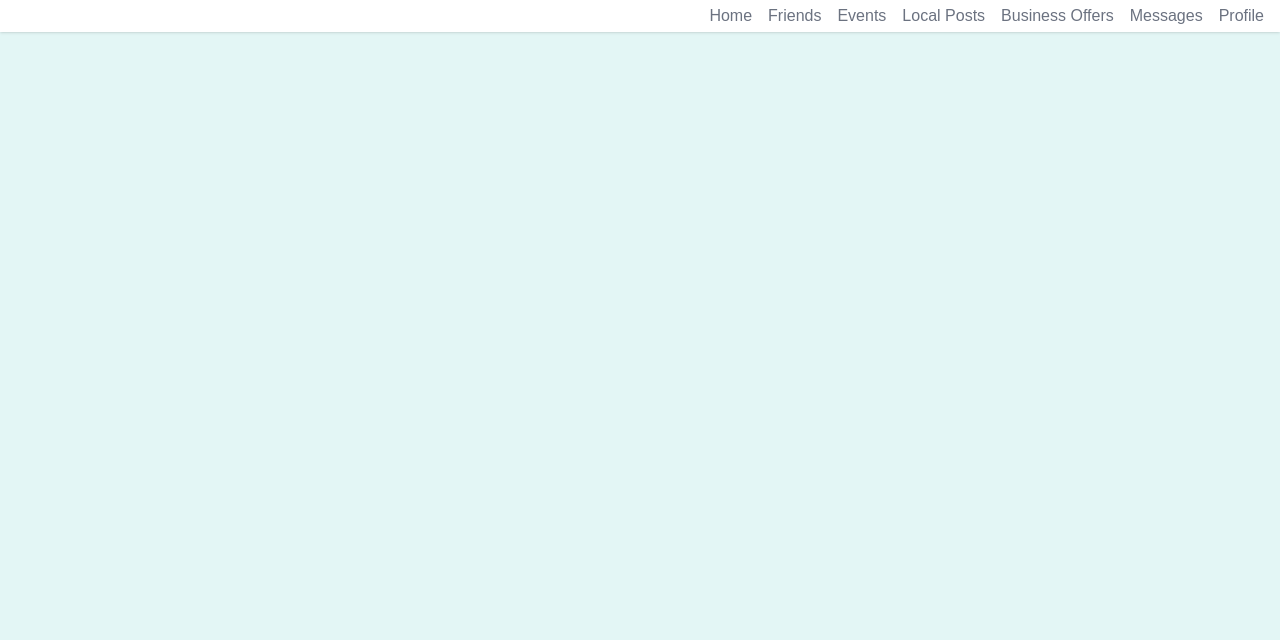
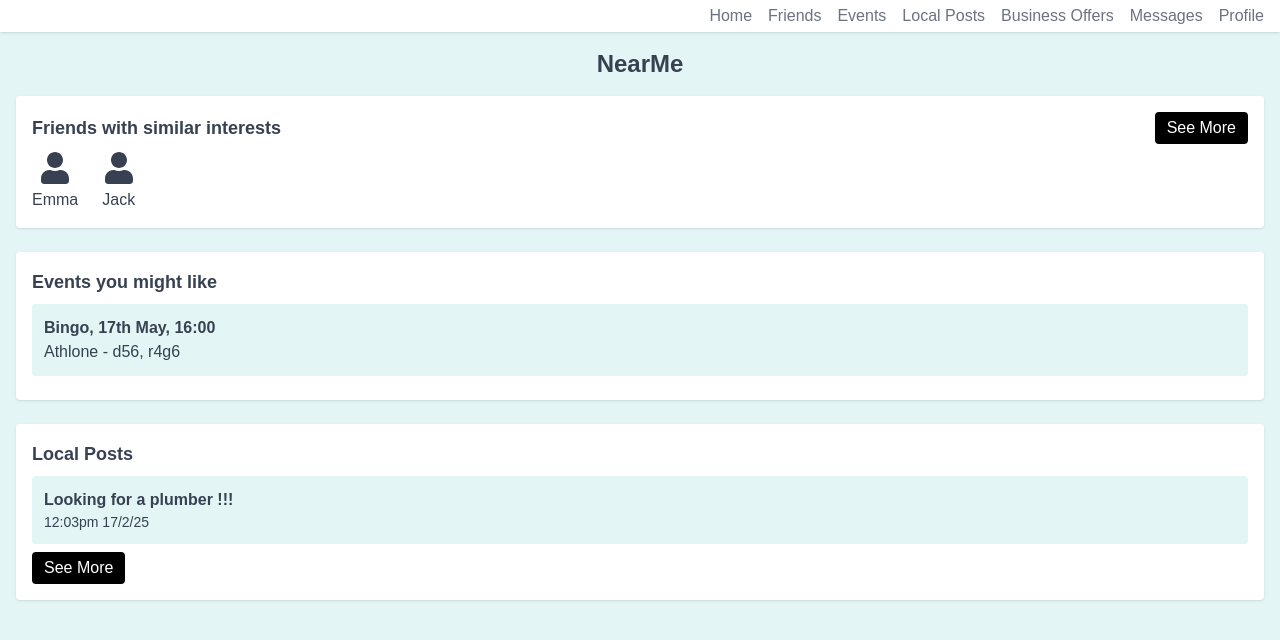
Before and after one commit to bfeeney6/NearMe, a Next.js app in the folder nearme/: page /home in a window 1280 px wide. Shown: the top 640 px of the page. Built offline with nearby package versions, Linux system fonts and the light colour scheme.

Commit message:
homepage

```diff
--- a/nearme/src/app/home/page.js
+++ b/nearme/src/app/home/page.js
@@ -1,15 +1,109 @@
-"use client";
-import Navbar from "@/components/Navbar";
-import { FaUserCircle } from "react-icons/fa";
+"use client"; // Remove if using Next.js 12 Pages Router
+
+import { FaUser } from "react-icons/fa";
+import Navbar from "@/components/Navbar"; // Adjust path as needed
 
 export default function HomePage() {
+  // Mock data
+  const friends = [{ name: "Emma" }, { name: "Jack" }];
+
+  const events = [
+    {
+      title: "Bingo",
+      date: "17th May, 16:00",
+      location: "Athlone - d56, r4g6",
+    },
+  ];
+
+  const localPosts = [
+    {
+      content: "Looking for a plumber !!!",
+      timestamp: "12:03pm 17/2/25",
+    },
+  ];
+
   return (
-    <div className="bg-[var(--color-background)] min-h-screen">
+    <div className="bg-[var(--color-background)] min-h-screen flex flex-col">
+      {/* Header */}
       <Navbar />
+      <div className="p-4">
+        <h1 className="text-2xl font-bold text-center text-[var(--color-gray-700)] mt-0">
+          NearMe
+        </h1>
+      </div>
 
-      <main className="max-w-md mx-auto p-4">
+      {/* Main content area */}
+      <div className="flex-1 px-4 space-y-6">
+        {/* Friends with Similar Interests */}
+        <div className="bg-[var(--color-card-bg)] p-4 rounded shadow">
+          {/* Section Header */}
+          <div className="flex items-center justify-between mb-2">
+            <h2 className="text-lg font-semibold text-[var(--color-gray-700)]">
+              Friends with similar interests
+            </h2>
+            <button className="bg-[var(--color-black)] text-[var(--color-white)] px-3 py-1 rounded">
+              See More
+            </button>
+          </div>
+          {/* Friends List */}
+          <div className="flex gap-6">
+            {friends.map((friend, idx) => (
+              <div key={idx} className="flex flex-col items-center">
+                <FaUser
+                  className="text-[var(--color-gray-700)] mb-1"
+                  size={32}
+                />
+                <span className="text-[var(--color-gray-700)]">
+                  {friend.name}
+                </span>
+              </div>
+            ))}
+          </div>
+        </div>
 
-      </main>
+        {/* Events You Might Like */}
+        <div className="bg-[var(--color-card-bg)] p-4 rounded shadow">
+          <h2 className="text-lg font-semibold text-[var(--color-gray-700)] mb-2">
+            Events you might like
+          </h2>
+          {events.map((event, idx) => (
+            <div
+              key={idx}
+              className="bg-[var(--color-background)] p-3 rounded mb-2"
+            >
+              <p className="text-[var(--color-gray-700)] font-semibold">
+                {event.title}, {event.date}
+              </p>
+              <p className="text-[var(--color-gray-700)]">{event.location}</p>
+            </div>
+          ))}
+        </div>
+
+        {/* Local Posts */}
+        <div className="bg-[var(--color-card-bg)] p-4 rounded shadow">
+          <div className="flex items-center justify-between mb-2">
+            <h2 className="text-lg font-semibold text-[var(--color-gray-700)]">
+              Local Posts
+            </h2>
+          </div>
+          {localPosts.map((post, idx) => (
+            <div
+              key={idx}
+              className="bg-[var(--color-background)] p-3 rounded mb-2"
+            >
+              <p className="text-[var(--color-gray-700)] font-semibold">
+                {post.content}
+              </p>
+              <p className="text-[var(--color-gray-700)] text-sm">
+                {post.timestamp}
+              </p>
+            </div>
+          ))}
+          <button className="bg-[var(--color-black)] text-[var(--color-white)] px-3 py-1 rounded">
+            See More
+          </button>
+        </div>
+      </div>
     </div>
   );
 }
```
